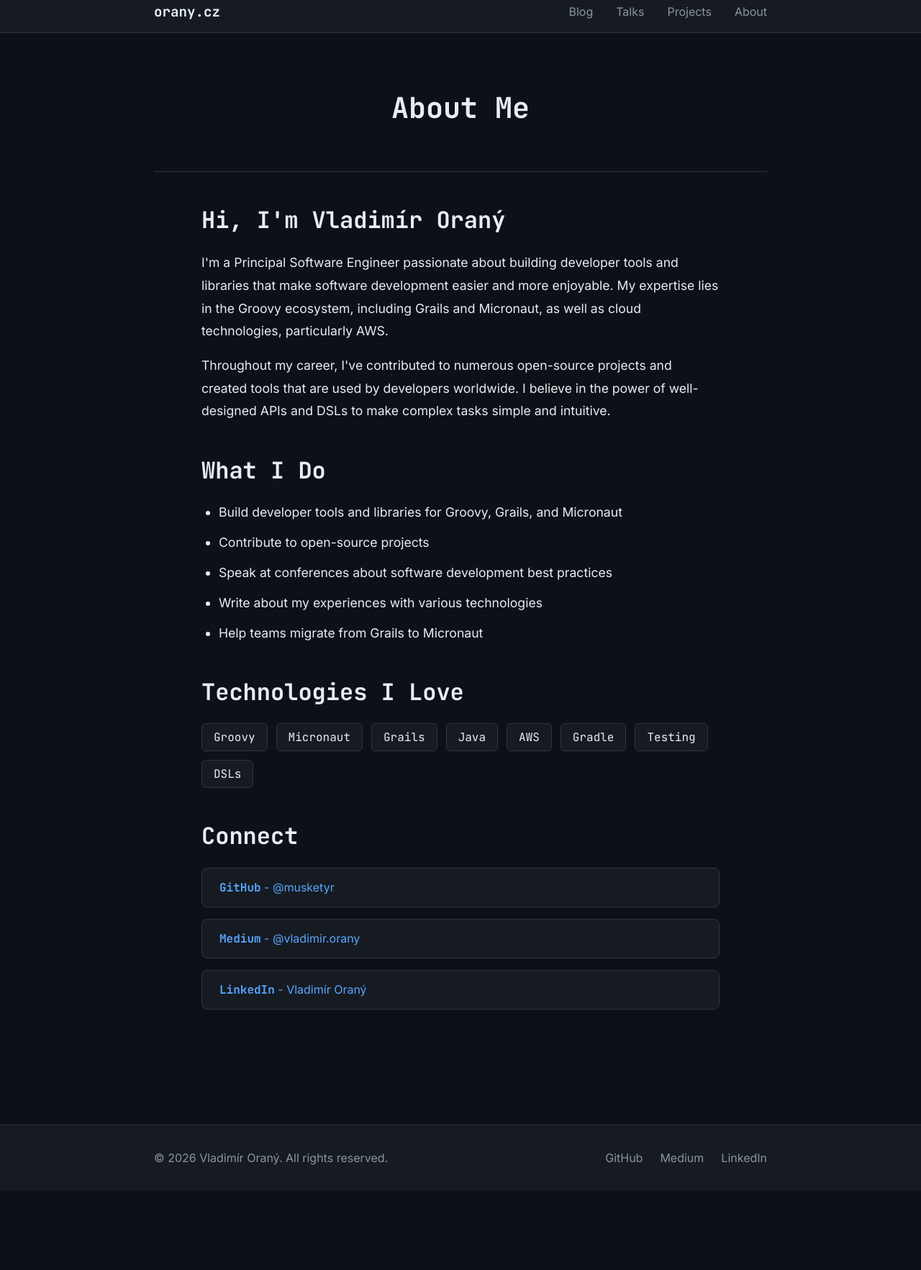
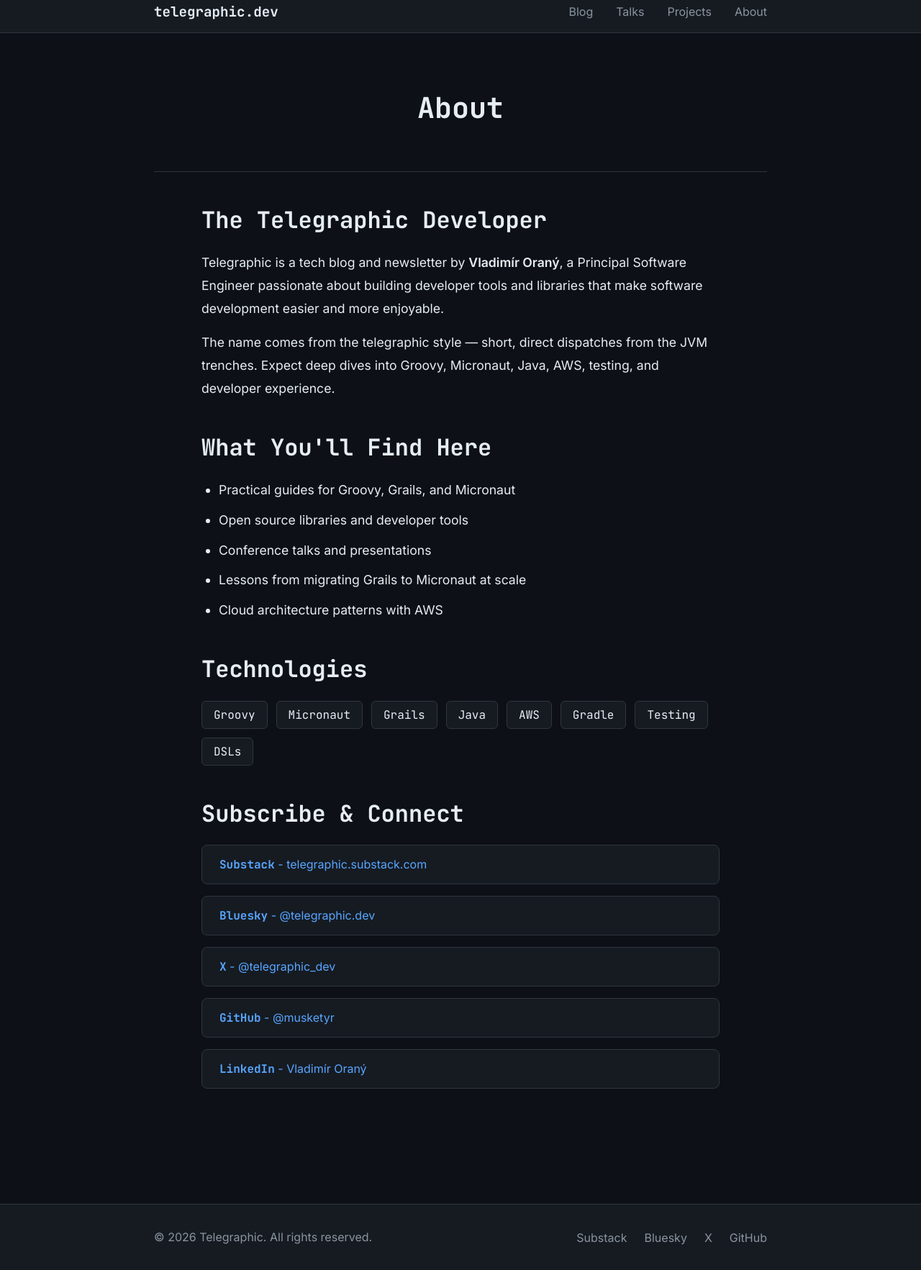
Before and after one commit to musketyr/www.orany.cz, an Astro site: page /about in a window 1280 px wide. Shown: the part 13-1778 px from the top of the page at 72% size. Before the commit the page ends 1668 px from the top, so only its background shows below. Built offline with nearby package versions, Linux system fonts and the light colour scheme; Astro itself is replaced by a stand-in of ours.

Commit message:
rebrand: orany.cz → The Telegraphic Developer
- Site title, nav, footer updated to Telegraphic branding
- Homepage hero: The Telegraphic Developer by Vladimír Oraný
- About page rewritten for Telegraphic
- Social links: Substack, Bluesky, X, GitHub
- All page titles updated
- Site URL → telegraphic.dev

```diff
--- a/astro.config.mjs
+++ b/astro.config.mjs
@@ -3,7 +3,7 @@
 
 // https://astro.build/config
 export default defineConfig({
-  site: 'https://orany.cz',
+  site: 'https://telegraphic.dev',
   integrations: [mdx()],
   markdown: {
     shikiConfig: {
--- a/src/layouts/BaseLayout.astro
+++ b/src/layouts/BaseLayout.astro
@@ -4,7 +4,7 @@
   description?: string;
 }
 
-const { title, description = "Principal Software Engineer" } = Astro.props;
+const { title, description = "The Telegraphic Developer — Tech blog by Vladimír Oraný" } = Astro.props;
 ---
 
 <!doctype html>
@@ -23,7 +23,7 @@
   <body>
     <nav>
       <div class="container">
-        <a href="/" class="logo">orany.cz</a>
+        <a href="/" class="logo">telegraphic.dev</a>
         <div class="nav-links">
           <a href="/blog">Blog</a>
           <a href="/talks">Talks</a>
@@ -37,11 +37,12 @@
     </main>
     <footer>
       <div class="container">
-        <p>&copy; {new Date().getFullYear()} Vladimír Oraný. All rights reserved.</p>
+        <p>&copy; {new Date().getFullYear()} Telegraphic. All rights reserved.</p>
         <div class="social-links">
+          <a href="https://telegraphic.substack.com" target="_blank" rel="noopener">Substack</a>
+          <a href="https://bsky.app/profile/telegraphic.dev" target="_blank" rel="noopener">Bluesky</a>
+          <a href="https://x.com/telegraphic_dev" target="_blank" rel="noopener">X</a>
           <a href="https://github.com/musketyr" target="_blank" rel="noopener">GitHub</a>
-          <a href="https://medium.com/@vladimir.orany" target="_blank" rel="noopener">Medium</a>
-          <a href="https://www.linkedin.com/in/vladim%C3%ADr-oran%C3%BD-22679711/" target="_blank" rel="noopener">LinkedIn</a>
         </div>
       </div>
     </footer>
--- a/src/pages/about/index.astro
+++ b/src/pages/about/index.astro
@@ -2,40 +2,39 @@
 import BaseLayout from '../../layouts/BaseLayout.astro';
 ---
 
-<BaseLayout title="About - Vladimír Oraný" description="About Vladimír Oraný">
+<BaseLayout title="About - The Telegraphic Developer" description="About The Telegraphic Developer">
   <div class="container">
     <header class="page-header">
-      <h1>About Me</h1>
+      <h1>About</h1>
     </header>
 
     <div class="about-content">
       <section>
-        <h2>Hi, I'm Vladimír Oraný</h2>
+        <h2>The Telegraphic Developer</h2>
         <p>
-          I'm a Principal Software Engineer passionate about building developer tools and libraries
-          that make software development easier and more enjoyable. My expertise lies in the Groovy
-          ecosystem, including Grails and Micronaut, as well as cloud technologies, particularly AWS.
+          Telegraphic is a tech blog and newsletter by <strong>Vladimír Oraný</strong>,
+          a Principal Software Engineer passionate about building developer tools and libraries
+          that make software development easier and more enjoyable.
         </p>
         <p>
-          Throughout my career, I've contributed to numerous open-source projects and created tools
-          that are used by developers worldwide. I believe in the power of well-designed APIs and
-          DSLs to make complex tasks simple and intuitive.
+          The name comes from the telegraphic style — short, direct dispatches from the JVM trenches.
+          Expect deep dives into Groovy, Micronaut, Java, AWS, testing, and developer experience.
         </p>
       </section>
 
       <section>
-        <h2>What I Do</h2>
+        <h2>What You'll Find Here</h2>
         <ul>
-          <li>Build developer tools and libraries for Groovy, Grails, and Micronaut</li>
-          <li>Contribute to open-source projects</li>
-          <li>Speak at conferences about software development best practices</li>
-          <li>Write about my experiences with various technologies</li>
-          <li>Help teams migrate from Grails to Micronaut</li>
+          <li>Practical guides for Groovy, Grails, and Micronaut</li>
+          <li>Open source libraries and developer tools</li>
+          <li>Conference talks and presentations</li>
+          <li>Lessons from migrating Grails to Micronaut at scale</li>
+          <li>Cloud architecture patterns with AWS</li>
         </ul>
       </section>
 
       <section>
-        <h2>Technologies I Love</h2>
+        <h2>Technologies</h2>
         <div class="tech-tags">
           <span class="tech-tag">Groovy</span>
           <span class="tech-tag">Micronaut</span>
@@ -49,13 +48,19 @@
       </section>
 
       <section>
-        <h2>Connect</h2>
+        <h2>Subscribe & Connect</h2>
         <div class="social-links">
+          <a href="https://telegraphic.substack.com" target="_blank" rel="noopener" class="social-link">
+            <strong>Substack</strong> - telegraphic.substack.com
+          </a>
+          <a href="https://bsky.app/profile/telegraphic.dev" target="_blank" rel="noopener" class="social-link">
+            <strong>Bluesky</strong> - @telegraphic.dev
+          </a>
+          <a href="https://x.com/telegraphic_dev" target="_blank" rel="noopener" class="social-link">
+            <strong>X</strong> - @telegraphic_dev
+          </a>
           <a href="https://github.com/musketyr" target="_blank" rel="noopener" class="social-link">
             <strong>GitHub</strong> - @musketyr
-          </a>
-          <a href="https://medium.com/@vladimir.orany" target="_blank" rel="noopener" class="social-link">
-            <strong>Medium</strong> - @vladimir.orany
           </a>
           <a href="https://www.linkedin.com/in/vladim%C3%ADr-oran%C3%BD-22679711/" target="_blank" rel="noopener" class="social-link">
             <strong>LinkedIn</strong> - Vladimír Oraný
--- a/src/pages/blog/[...slug].astro
+++ b/src/pages/blog/[...slug].astro
@@ -14,7 +14,7 @@
 const { Content } = await post.render();
 ---
 
-<BaseLayout title={`${post.data.title} - Vladimír Oraný`} description={post.data.title}>
+<BaseLayout title={`${post.data.title} - The Telegraphic Developer`} description={post.data.title}>
   <article class="container">
     <header class="post-header">
       <time datetime={post.data.date.toISOString()}>
--- a/src/pages/blog/index.astro
+++ b/src/pages/blog/index.astro
@@ -9,7 +9,7 @@
 const allTags = [...new Set(allPosts.flatMap(post => post.data.tags))].sort();
 ---
 
-<BaseLayout title="Blog - Vladimír Oraný" description="Articles about Groovy, Micronaut, and software development">
+<BaseLayout title="Blog - The Telegraphic Developer" description="Articles about Groovy, Micronaut, and software development">
   <div class="container">
     <header class="page-header">
       <h1>Blog</h1>
--- a/src/pages/projects/index.astro
+++ b/src/pages/projects/index.astro
@@ -36,7 +36,7 @@
 };
 ---
 
-<BaseLayout title="Projects - Vladimír Oraný" description="Open source projects and contributions">
+<BaseLayout title="Projects - The Telegraphic Developer" description="Open source projects and contributions">
   <div class="container">
     <header class="page-header">
       <h1>Open Source Projects</h1>
--- a/src/pages/talks/index.astro
+++ b/src/pages/talks/index.astro
@@ -41,7 +41,7 @@
 ];
 ---
 
-<BaseLayout title="Talks - Vladimír Oraný" description="Conference talks and presentations">
+<BaseLayout title="Talks - The Telegraphic Developer" description="Conference talks and presentations">
   <div class="container">
     <header class="page-header">
       <h1>Conference Talks</h1>
```
Also changed, not shown: src/pages/index.astro (+32 -5 lines).
